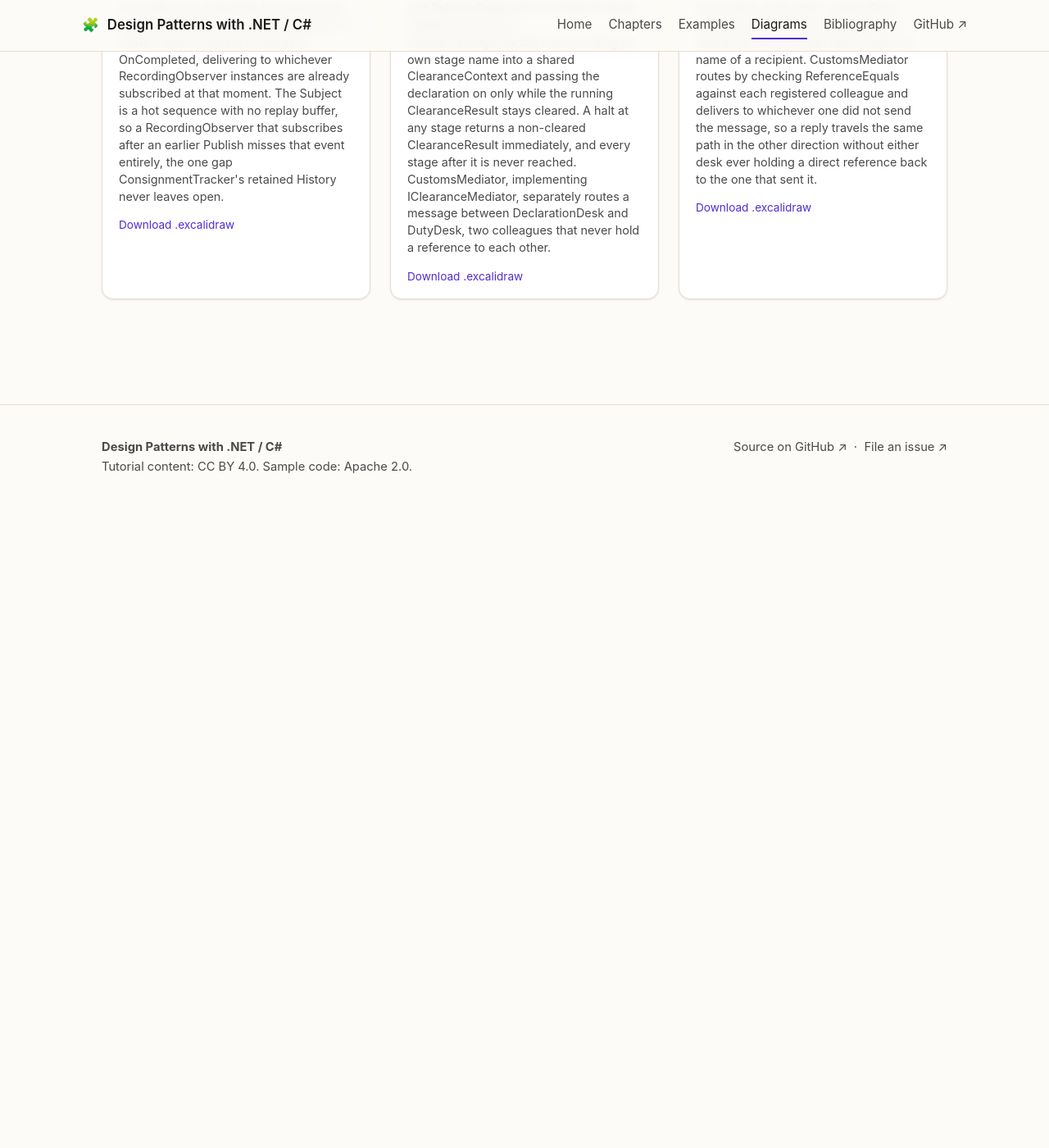
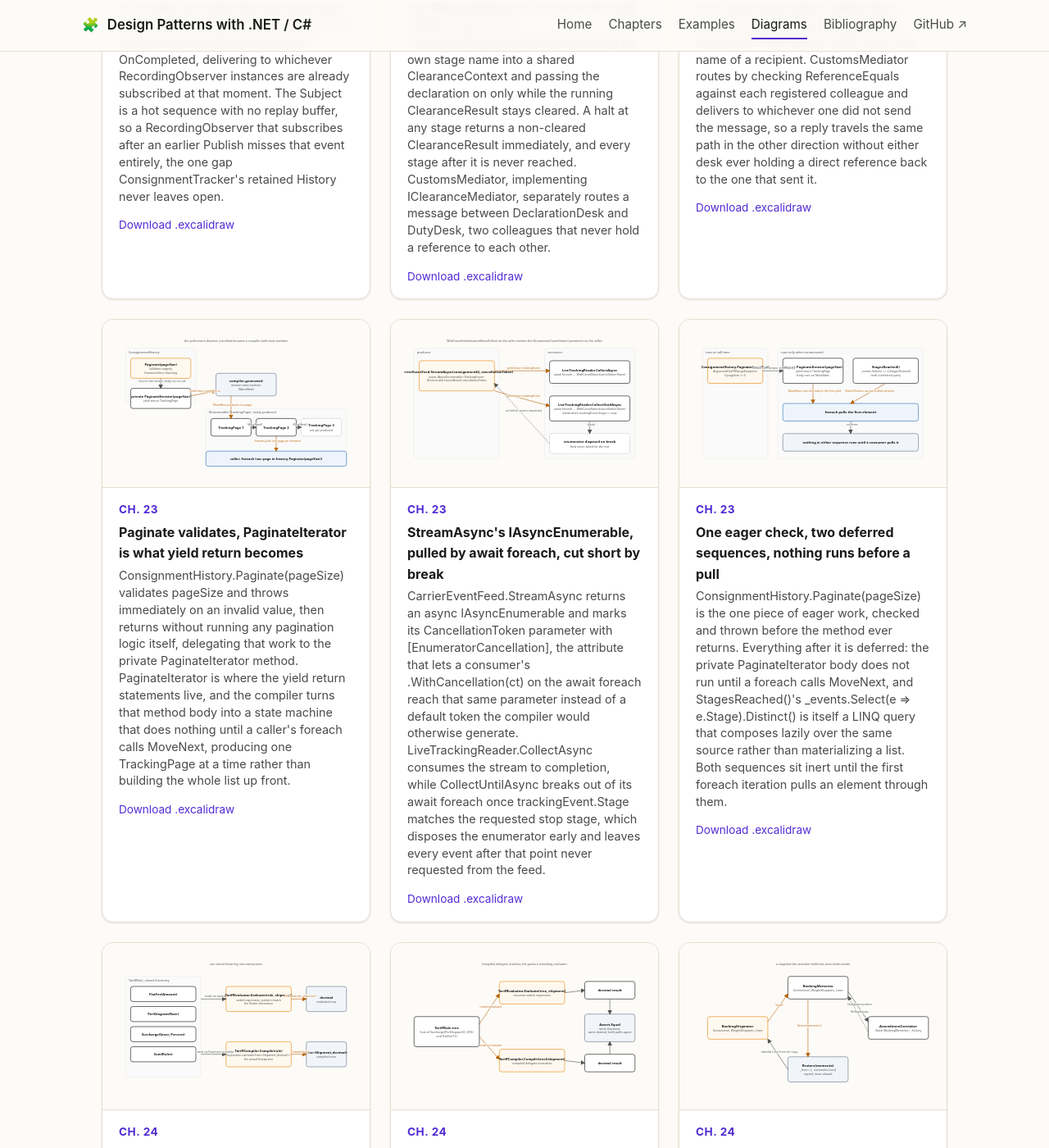
Before and after one commit to patterncatalyst/csharp-design-patterns, a Jekyll site: the page built from diagrams.html, in a window 1280 px wide and 1400 px high, scrolled down 9765 px. Shown: the whole window at 82% size. Built offline with Jekyll 4.4.1, drawn with Linux system fonts in a browser that asks for light colours; before the commit the page ends 10395 px from its top, so only the background shows below that; some of the changed text lies outside the part shown.

Commit message:
docs(r11): diagrams #43-48 for ch23-24 (Iterator + Visitor/Memento/Interpreter)

```diff
--- a/_data/diagrams.yml
+++ b/_data/diagrams.yml
@@ -527,3 +527,82 @@
     whichever one did not send the message, so a reply travels the same
     path in the other direction without either desk ever holding a direct
     reference back to the one that sent it.
+
+- name: 23-iterator-yield-linq-iasyncenumerable
+  section: "Ch. 23"
+  title: Paginate validates, PaginateIterator is what yield return becomes
+  caption: >-
+    ConsignmentHistory.Paginate(pageSize) validates pageSize and throws
+    immediately on an invalid value, then returns without running any
+    pagination logic itself, delegating that work to the private
+    PaginateIterator method. PaginateIterator is where the yield return
+    statements live, and the compiler turns that method body into a state
+    machine that does nothing until a caller's foreach calls MoveNext,
+    producing one TrackingPage at a time rather than building the whole
+    list up front.
+
+- name: 23-async-stream-await-foreach
+  section: "Ch. 23"
+  title: StreamAsync's IAsyncEnumerable, pulled by await foreach, cut short by break
+  caption: >-
+    CarrierEventFeed.StreamAsync returns an async IAsyncEnumerable<TrackingEvent>
+    and marks its CancellationToken parameter with [EnumeratorCancellation], the
+    attribute that lets a consumer's .WithCancellation(ct) on the await foreach
+    reach that same parameter instead of a default token the compiler would
+    otherwise generate. LiveTrackingReader.CollectAsync consumes the stream to
+    completion, while CollectUntilAsync breaks out of its await foreach once
+    trackingEvent.Stage matches the requested stop stage, which disposes the
+    enumerator early and leaves every event after that point never requested
+    from the feed.
+
+- name: 23-deferred-execution
+  section: "Ch. 23"
+  title: One eager check, two deferred sequences, nothing runs before a pull
+  caption: >-
+    ConsignmentHistory.Paginate(pageSize) is the one piece of eager work,
+    checked and thrown before the method ever returns. Everything after it is
+    deferred: the private PaginateIterator body does not run until a foreach
+    calls MoveNext, and StagesReached()'s _events.Select(e => e.Stage).Distinct()
+    is itself a LINQ query that composes lazily over the same source rather
+    than materializing a list. Both sequences sit inert until the first
+    foreach iteration pulls an element through them.
+
+- name: 24-visitor-memento-interpreter
+  section: "Ch. 24"
+  title: One closed TariffRule hierarchy, read by a switch and by a compiler
+  caption: >-
+    TariffRule is a closed abstract record with exactly four cases, FlatFee,
+    PerKilogram, Surcharge, and Sum, each capturing its own data. TariffEvaluator
+    .Evaluate(rule, shipment) walks that hierarchy with a recursive switch
+    expression and returns a decimal directly, the pattern-matching
+    alternative to a classic Visitor's double dispatch. TariffCompiler.Compile
+    (rule) walks the same hierarchy once to build a System.Linq.Expressions
+    tree, then calls Expression.Lambda<Func<Shipment,decimal>>(...).Compile()
+    to produce a reusable delegate, the GoF Interpreter pattern as originally
+    described.
+
+- name: 24-pattern-match-and-compiled-tree
+  section: "Ch. 24"
+  title: Same tree, two readings, one assertion that they agree
+  caption: >-
+    A single TariffRule tree, a Sum of a Surcharge over PerKilogram and a
+    FlatFee, is read two ways against the same Shipment: TariffEvaluator
+    .Evaluate(tree, shipment) walks it with a recursive switch expression,
+    and TariffCompiler.Compile(tree)(shipment) invokes the compiled delegate
+    built from the same tree. The test
+    Compiled_delegate_matches_the_pattern_matching_evaluator asserts
+    TariffEvaluator.Evaluate(tree, Shipment) equals compiled(Shipment), the
+    decimal from one reading matching the decimal from the other exactly.
+
+- name: 24-memento-checkpoint-rollback
+  section: "Ch. 24"
+  title: Save into a memento, push it, pop it, Restore from the copy
+  caption: >-
+    BookingOriginator.Save() captures ServiceLevel, WeightKilograms, and a
+    copy of Lines into a new BookingMemento. AmendmentCaretaker.Checkpoint
+    pushes that memento onto its own Stack<BookingMemento> without ever
+    looking inside it, and Rollback pops the most recent one and hands it to
+    BookingOriginator.Restore(memento). Restore rebuilds _lines with
+    [.. memento.Lines] rather than aliasing the memento's list, so a later
+    mutation on the restored booking can never reach back into the snapshot
+    the caretaker is still holding.
```
Also changed, not shown: diagrams/23-async-stream-await-foreach.svg (added), diagrams/23-deferred-execution.svg (added), diagrams/23-iterator-yield-linq-iasyncenumerable.svg (added), diagrams/24-memento-checkpoint-rollback.svg (added), diagrams/24-pattern-match-and-compiled-tree.svg (added), diagrams/24-visitor-memento-interpreter.svg (added), 6 other files.
